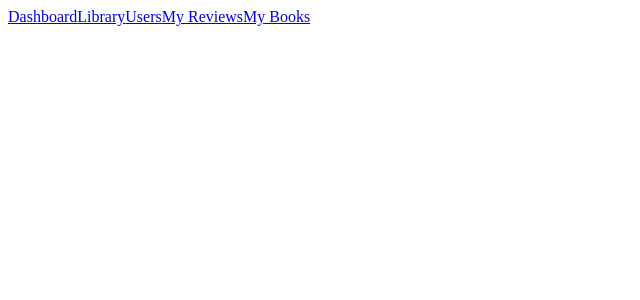
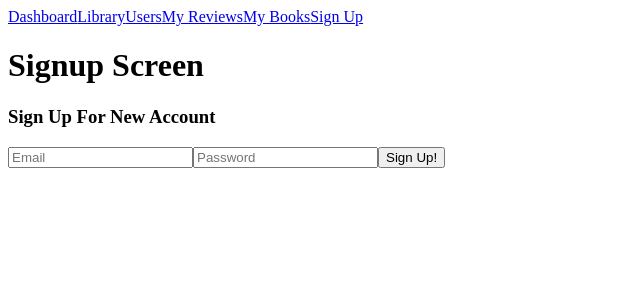
Before and after one commit to IguanasEverywhere/book_borrower_frontend, a Vue app: page /signup in a window 1280 px wide. Shown: the top 300 px of the page, without its empty margins (0-640 px from the left). Built offline with nearby package versions, Linux system fonts and the light colour scheme; no server answers; the HTML template or start-up script is replaced by a standard one.

Commit message:
Add basic vue sign up form to run thru firebase auth

```diff
--- a/src/components/NavBar.vue
+++ b/src/components/NavBar.vue
@@ -8,4 +8,5 @@ console.log("Navbar is happening...")
   <RouterLink to="/users">Users</RouterLink>
   <RouterLink to="user-reviews">My Reviews</RouterLink>
   <RouterLink to="/my-books">My Books</RouterLink>
+  <RouterLink to="/signup">Sign Up</RouterLink>
 </template>
--- a/src/router/index.ts
+++ b/src/router/index.ts
@@ -5,6 +5,7 @@ import Library from '@/views/Library.vue'
 import Users from '@/views/Users.vue'
 import MyBooks from '@/views/MyBooks.vue'
 import UserReviews from '@/views/UserReviews.vue'
+import Signup from '@/views/Signup.vue'
 
 const router = createRouter({
   history: createWebHistory(import.meta.env.BASE_URL),
@@ -38,6 +39,11 @@ const router = createRouter({
       path:'/user-reviews',
       name: 'user-reviews',
       component: UserReviews
+    },
+    {
+      path: '/signup',
+      name: 'signup',
+      component: Signup
     }
   ],
 })
--- a/src/views/Login.vue
+++ b/src/views/Login.vue
@@ -1,5 +1,19 @@
 <script setup lang="ts">
     console.log('this will be the login page')
+    import { getAuth, signInWithEmailAndPassword } from "firebase/auth";
+
+const auth = getAuth();
+signInWithEmailAndPassword(auth, 'scottschwab86@gmail.com', 'testpw123')
+  .then((userCredential) => {
+    // Signed in
+    const user = userCredential.user;
+    console.log("hello, ", user.email)
+    // ...
+  })
+  .catch((error) => {
+    const errorCode = error.code;
+    const errorMessage = error.message;
+  });
 </script>
 
 <template>
--- /dev/null
+++ b/src/views/Signup.vue
@@ -0,0 +1,39 @@
+<script setup lang="ts">
+console.log("this will be the signup page");
+import { ref } from "vue";
+import { getAuth, createUserWithEmailAndPassword } from "firebase/auth";
+
+let email = ref("");
+let password = ref("");
+
+const handleSignUpSubmit = () => {
+
+  console.log(email.value, password.value)
+  const auth = getAuth();
+createUserWithEmailAndPassword(auth, email.value, password.value)
+  .then((userCredential) => {
+    // Signed up
+    const user = userCredential.user;
+    // ...
+  })
+  .catch((error) => {
+    const errorCode = error.code;
+    const errorMessage = error.message;
+    // ..
+  });
+}
+
+
+</script>
+
+<template>
+  <h1>Signup Screen</h1>
+  <p>{{ email }}</p>
+  <p>{{ password }}</p>
+  <form v-on:submit.prevent="handleSignUpSubmit">
+    <h3>Sign Up For New Account</h3>
+    <input type="text" placeholder="Email" v-model="email" />
+    <input type="text" placeholder="Password" v-model="password" />
+    <button type="submit">Sign Up!</button>
+  </form>
+</template>
```
